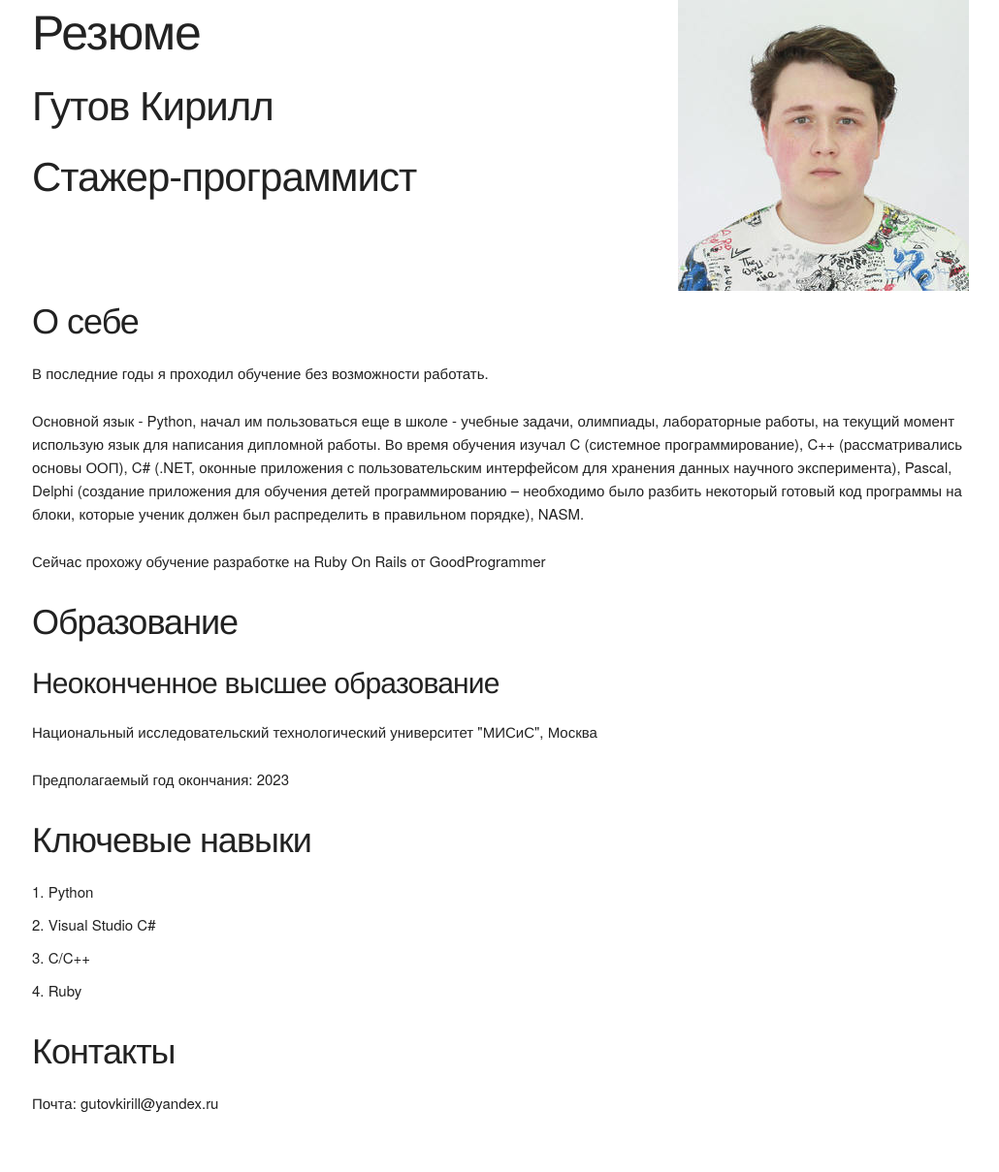
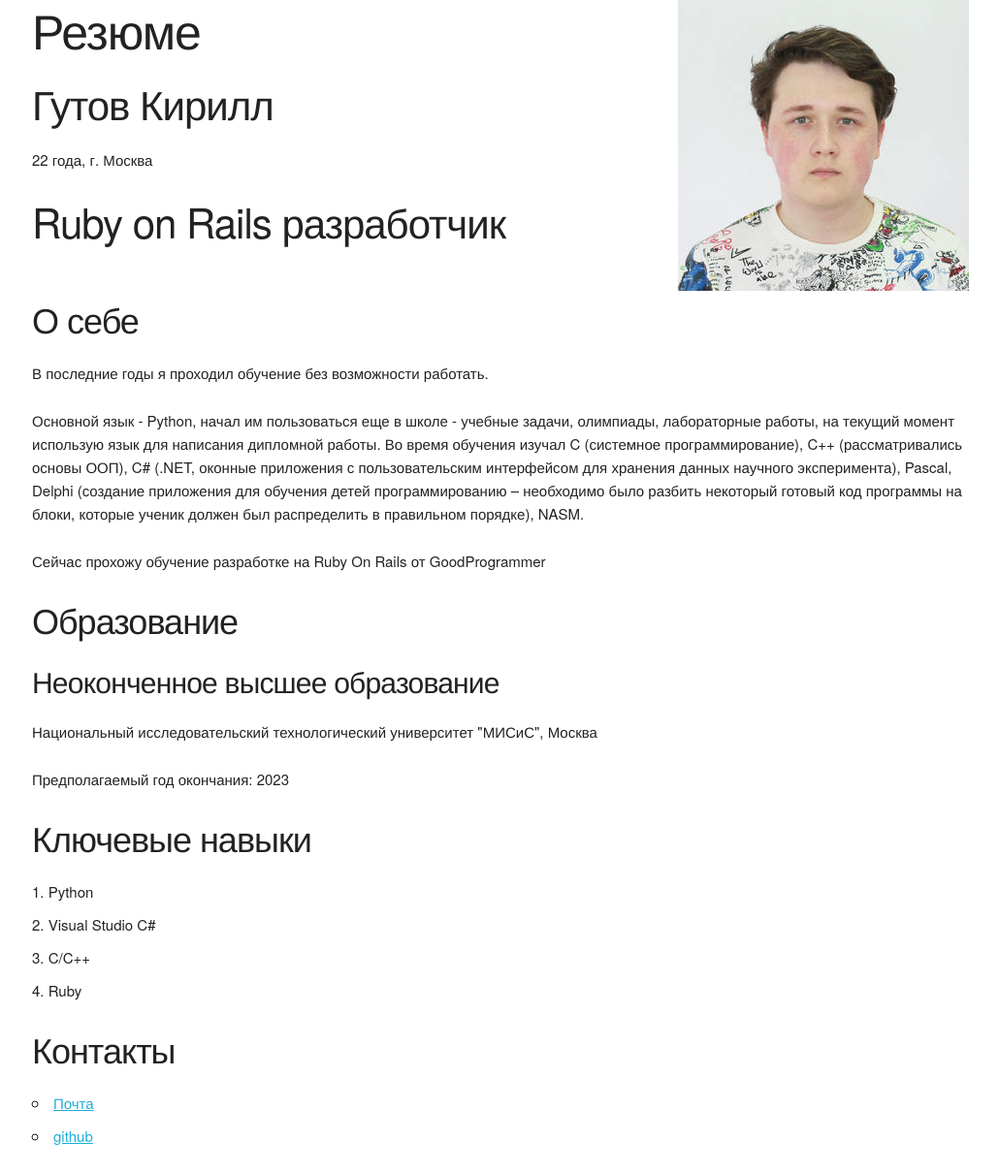
Before and after one commit to OmegaLies/cv, a plain HTML site: page index.html in a window 1280 px wide. Shown: the whole page at 97% size, without its empty margins (127-1157 px from the left). Before the commit the page ends 1175 px from the top, so only its background shows below. Drawn offline with Linux system fonts and the light colour scheme.

Commit message:
Contacts + town

```diff
--- a/index.html
+++ b/index.html
@@ -13,7 +13,8 @@
     <div class="eight columns">
       <h1>Резюме</h1>
       <h2>Гутов Кирилл</h2>
-      <h2>Стажер-программист</h2>
+      <p>22 года, г. Москва</p>
+      <h2>Ruby on Rails разработчик </h2>
     </div>
 
     <div class="four columns">
@@ -53,7 +54,10 @@
 
   <div>
     <h3>Контакты</h3>
-    <p>Почта: gutovkirill@yandex.ru</p>
+    <ul>
+      <li><a href="mailto:gutovkirill@yandex.ru">Почта</a></li>
+      <li><a href="https://github.com/OmegaLies/">github</a> </li>
+    </ul>
   </div>
 </div>
 </body>
```
Lines whose indentation alone changed are shown as unchanged.
